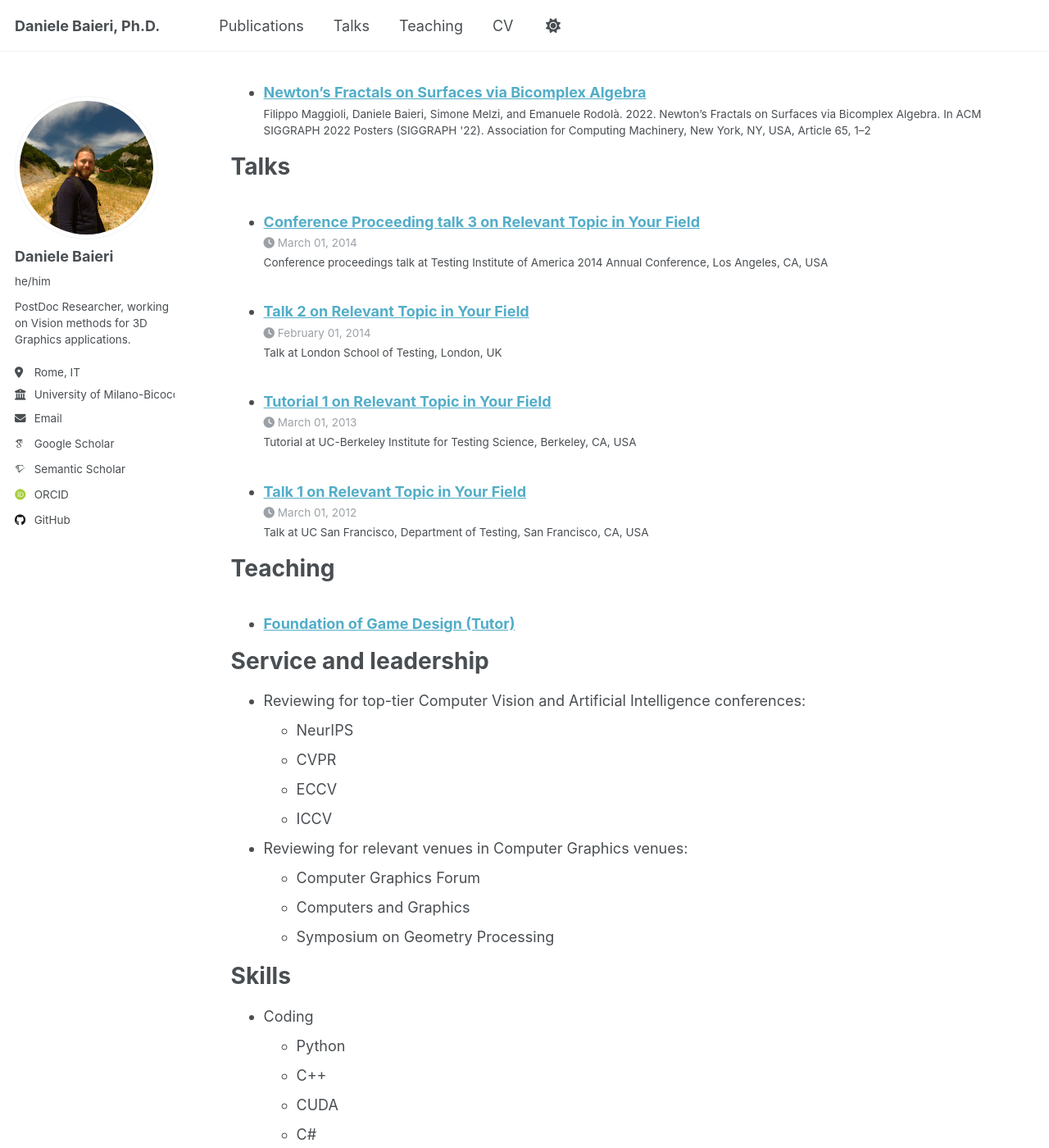
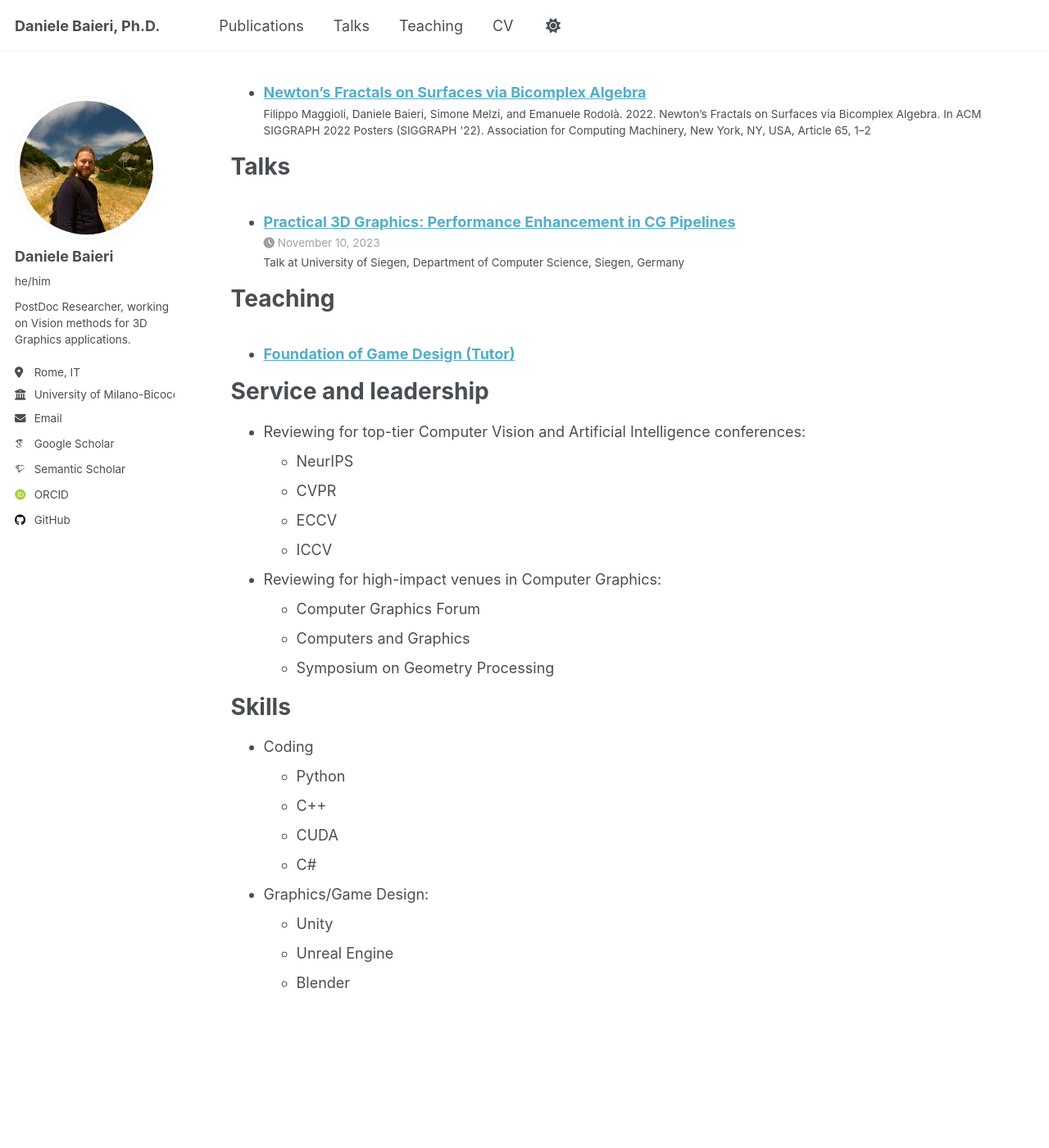
Before and after one commit to dbaieri/dbaieri.github.io, a Jekyll site: the page built from _pages/cv.md, in a window 1280 px wide and 1400 px high, scrolled down 965 px. Shown: the whole window at 82% size. Built offline with Jekyll 4.4.1, drawn with Linux system fonts in a browser that asks for light colours; some web fonts are replaced; some of the changed text lies outside the part shown.

Commit message:
add talks

```diff
--- a/_pages/cv.md
+++ b/_pages/cv.md
@@ -11,14 +11,14 @@ redirect_from:
 
 Education
 ======
-* Ph.D. in Computer Science, Sapienza University of Rome, 2024. Advisor: Prof. [Emanuele Rodolà](https://gladia.di.uniroma1.it/authors/rodola/)
+* Ph.D. in Computer Science, Sapienza University of Rome, 2024 (Advisor: Prof. [Emanuele Rodolà](https://gladia.di.uniroma1.it/authors/rodola/))
 * M.Sc. in Computer Science, Sapienza University of Rome, 2021
 * B.Sc. in Computer Science, Sapienza University of Rome, 2019
 
 Work experience
 ======
 * 2024/2025: PostDoc Researcher
-  * University of Milano-Bicocca, DiSCo
+  * University of Milano-Bicocca, DISCo
   * Research activity on **cross-representation shape matching** and **local geometry representations**
   * Tutored the department's *Foundations of Game Design* course
   * Research Group: DiG-AiR (Prof. [Simone Melzi](https://sites.google.com/site/melzismn))
@@ -48,7 +48,7 @@ Service and leadership
     * CVPR
     * ECCV
     * ICCV
-* Reviewing for relevant venues in Computer Graphics venues:
+* Reviewing for high-impact venues in Computer Graphics:
     * Computer Graphics Forum
     * Computers and Graphics
     * Symposium on Geometry Processing
--- a/_talks/2012-03-01-talk-1.md
+++ /dev/null
@@ -1,11 +0,0 @@
----
-title: "Talk 1 on Relevant Topic in Your Field"
-collection: talks
-type: "Talk"
-permalink: /talks/2012-03-01-talk-1
-venue: "UC San Francisco, Department of Testing"
-date: 2012-03-01
-location: "San Francisco, CA, USA"
----
-
-This is a description of your talk, which is a markdown file that can be all markdown-ified like any other post. Yay markdown!
--- a/_talks/2013-03-01-tutorial-1.md
+++ /dev/null
@@ -1,13 +0,0 @@
----
-title: "Tutorial 1 on Relevant Topic in Your Field"
-collection: talks
-type: "Tutorial"
-permalink: /talks/2013-03-01-tutorial-1
-venue: "UC-Berkeley Institute for Testing Science"
-date: 2013-03-01
-location: "Berkeley, CA, USA"
----
-
-[More information here](http://exampleurl.com)
-
-This is a description of your tutorial, note the different field in type. This is a markdown files that can be all markdown-ified like any other post. Yay markdown!
--- a/_talks/2014-02-01-talk-2.md
+++ /dev/null
@@ -1,13 +0,0 @@
----
-title: "Talk 2 on Relevant Topic in Your Field"
-collection: talks
-type: "Talk"
-permalink: /talks/2014-02-01-talk-2
-venue: "London School of Testing"
-date: 2014-02-01
-location: "London, UK"
----
-
-[More information here](http://example2.com)
-
-This is a description of your talk, which is a markdown files that can be all markdown-ified like any other post. Yay markdown!
--- a/_talks/2014-03-01-talk-3.md
+++ /dev/null
@@ -1,11 +0,0 @@
----
-title: "Conference Proceeding talk 3 on Relevant Topic in Your Field"
-collection: talks
-type: "Conference proceedings talk"
-permalink: /talks/2014-03-01-talk-3
-venue: "Testing Institute of America 2014 Annual Conference"
-date: 2014-03-01
-location: "Los Angeles, CA, USA"
----
-
-This is a description of your conference proceedings talk, note the different field in type. You can put anything in this field.
--- /dev/null
+++ b/_talks/talk-siegen.md
@@ -0,0 +1,13 @@
+---
+title: "Practical 3D Graphics: Performance Enhancement in CG Pipelines"
+collection: talks
+type: "Talk"
+permalink: /talks/talk-siegen
+venue: "University of Siegen, Department of Computer Science"
+date: 2023-11-10
+location: "Siegen, Germany"
+---
+
+In this talk I gave for Ph.D. students at the CS department in Siegen, I discussed an often overlooked aspect of CV/AI research: keeping things efficient enough to be employed in practical settings.
+CG pipelines are a prime example of this issue: if we want to integrate new smart tech in movie/videogame production, we need to be aware of its impact on rendering time/runtime FPS.
+The talk explored some of my recent publications, especially on efficient neural shape representations and fast algorithms for their manipulation.
```
Also changed, not shown: _pages/about.md (+1 -1 lines).
